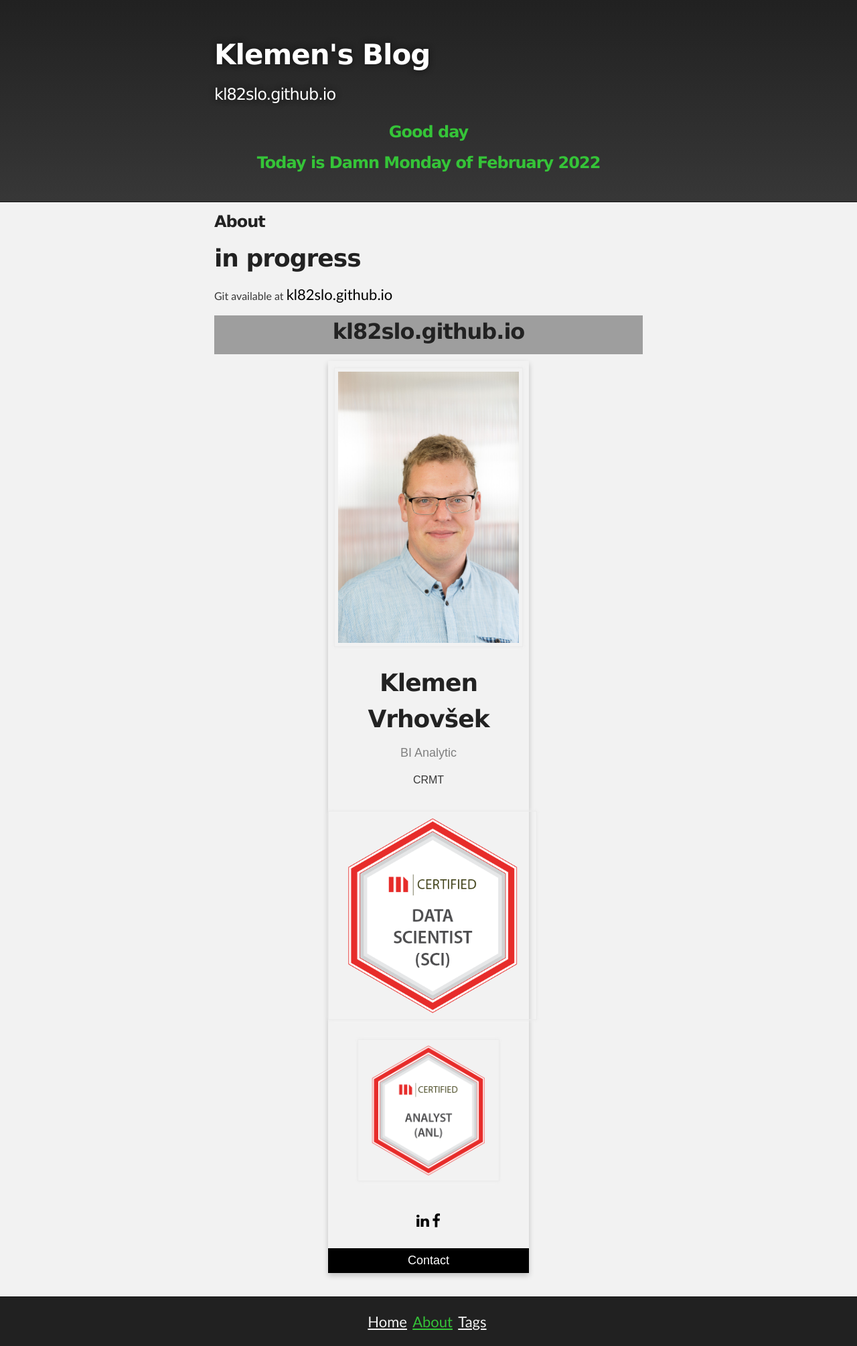
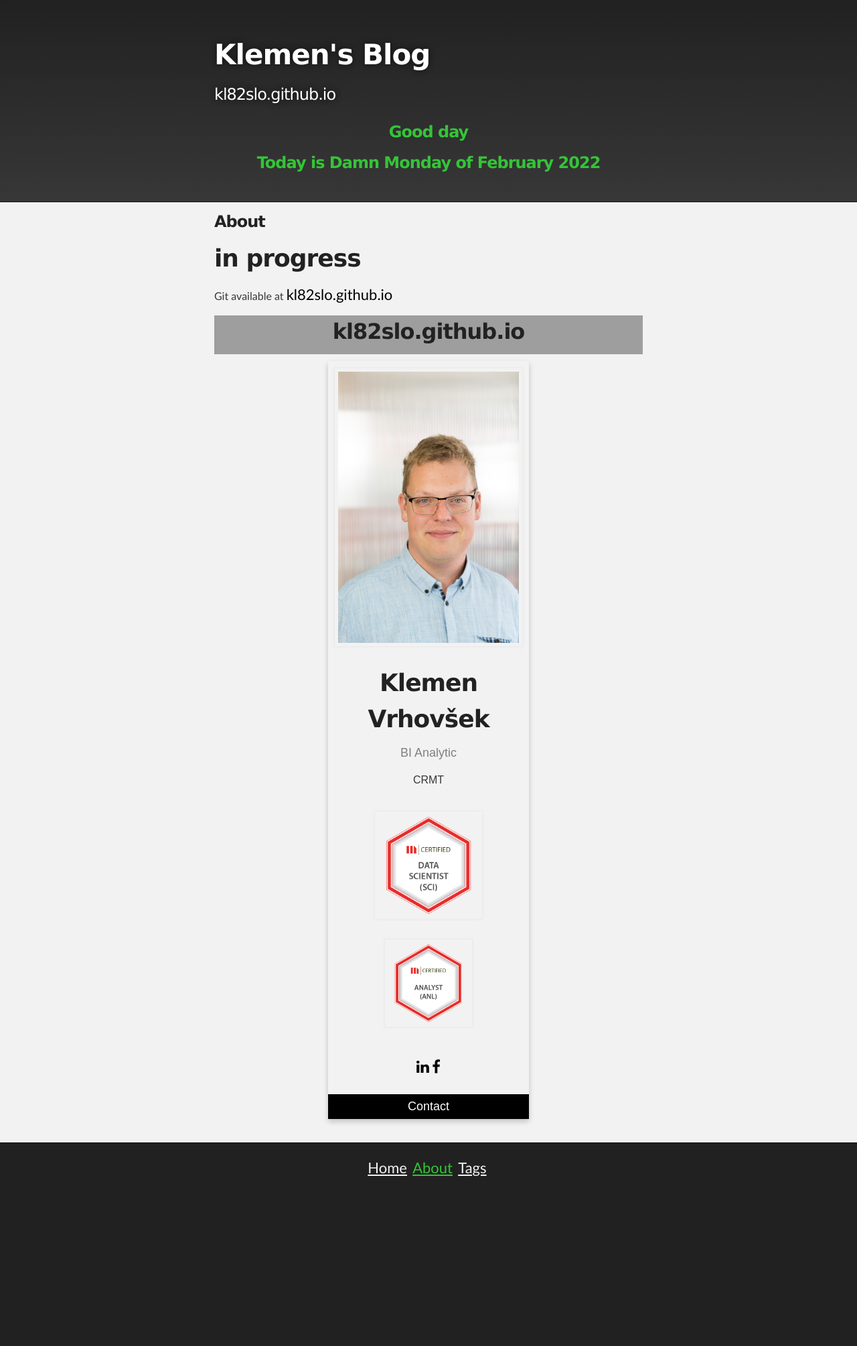
Before and after one commit to kl82slo/kl82slo.github.io, a Jekyll site: the page built from about.md, in a window 1280 px wide. Shown: the whole page at 67% size. Built offline with Jekyll 4.4.1, drawn with Linux system fonts in a browser that asks for light colours; after the commit the page ends 1780 px from its top, so only the background shows below that; grey boxes are pictures that could not be loaded.

Commit message:
Update about.md

```diff
--- a/about.md
+++ b/about.md
@@ -66,12 +66,12 @@
      <div style="margin: 24px 0;">
 
       <a href="https://www.credential.net/e6e7597e-2173-4501-ad4a-dab1ae706dda#gs.ovl60o">
-      <img alt="SCI" src="/img/Info/SCI.png" style="width=300" height="300">
+      <img alt="SCI" src="/img/Info/SCI.png" style="width=150" height="150">
       </a>
       <!--- SCI --->
 
        <a href="https://www.credential.net/f90c2f05-ee25-414c-91ef-ed39f1e75dc7#gs.ovl66e">
-       <img alt="ANL" src="/img/Info/ANL.png" style="width=200" height="200">
+       <img alt="ANL" src="/img/Info/ANL.png" style="width=120" height="120">
        </a>
        <!--- ANL --->
 
```
